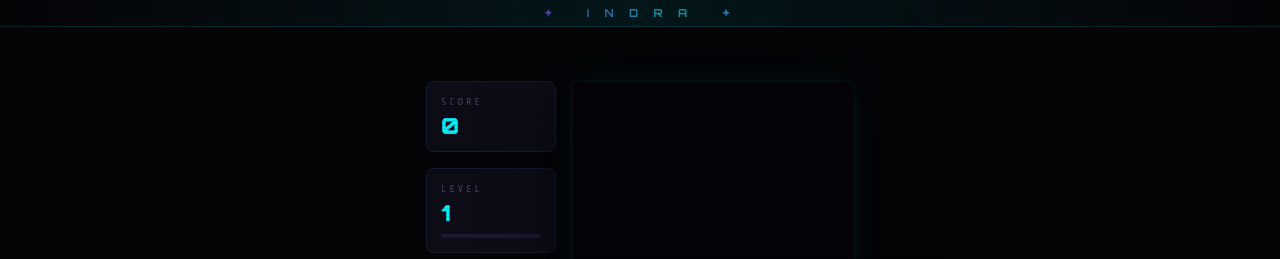
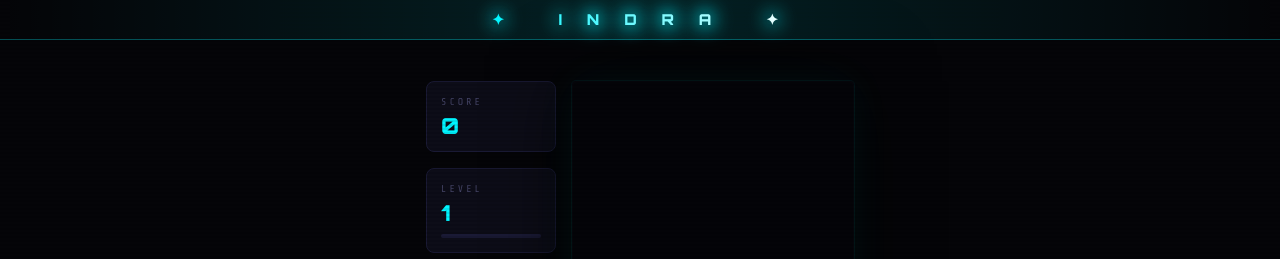
Before and after one commit to rijal346/tetris, a plain HTML site: page index.html in a window 1280 px wide. Shown: the top 259 px of the page. Drawn offline with nearby package versions, Linux system fonts and the light colour scheme.

Commit message:
Update index.html

```diff
--- a/index.html
+++ b/index.html
@@ -58,33 +58,33 @@
     left: 0;
     right: 0;
     text-align: center;
-    padding: 6px 0;
+    padding: 10px 0;
     font-family: 'Orbitron', monospace;
-    font-size: 11px;
-    font-weight: 700;
-    letter-spacing: 6px;
+    font-size: 15px;
+    font-weight: 900;
+    letter-spacing: 10px;
     text-transform: uppercase;
-    background: linear-gradient(90deg, transparent, rgba(0,245,255,0.08), transparent);
-    border-bottom: 1px solid rgba(0,245,255,0.12);
-    color: rgba(0,245,255,0.45);
+    background: linear-gradient(90deg, transparent, rgba(0,245,255,0.12), transparent);
+    border-bottom: 1px solid rgba(0,245,255,0.3);
     z-index: 1000;
     pointer-events: none;
     user-select: none;
   }
 
   .watermark span {
-    background: linear-gradient(90deg, var(--cyan), var(--purple), var(--cyan));
-    background-size: 200%;
+    background: linear-gradient(90deg, var(--cyan), #fff, var(--purple), var(--cyan));
+    background-size: 300%;
     -webkit-background-clip: text;
     -webkit-text-fill-color: transparent;
     background-clip: text;
-    animation: shimmer 3s linear infinite;
-    opacity: 0.6;
+    animation: shimmer 2.5s linear infinite;
+    text-shadow: 0 0 20px var(--cyan);
+    filter: drop-shadow(0 0 8px var(--cyan));
   }
 
   @keyframes shimmer {
     0% { background-position: 0% }
-    100% { background-position: 200% }
+    100% { background-position: 300% }
   }
 
   .game-container {
```
